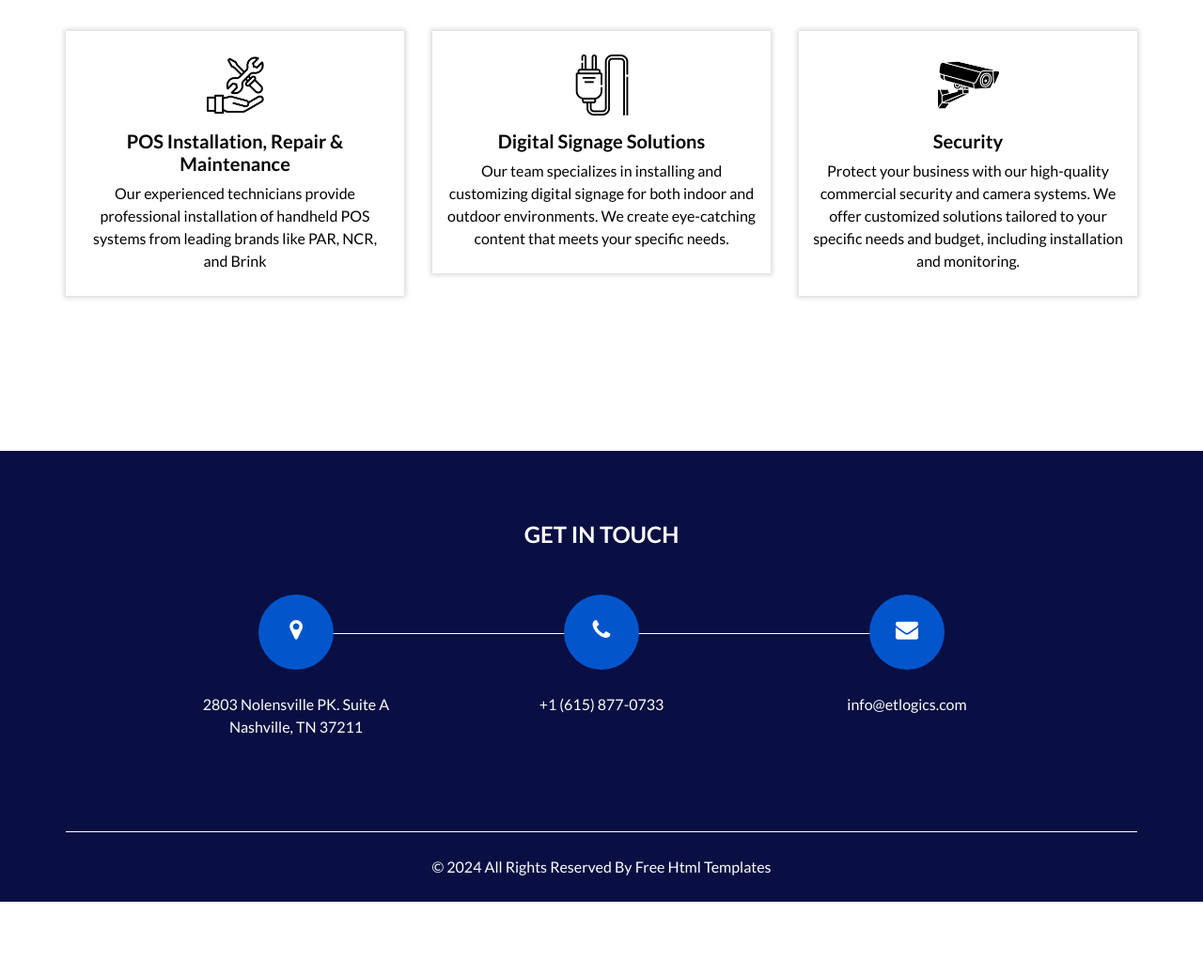
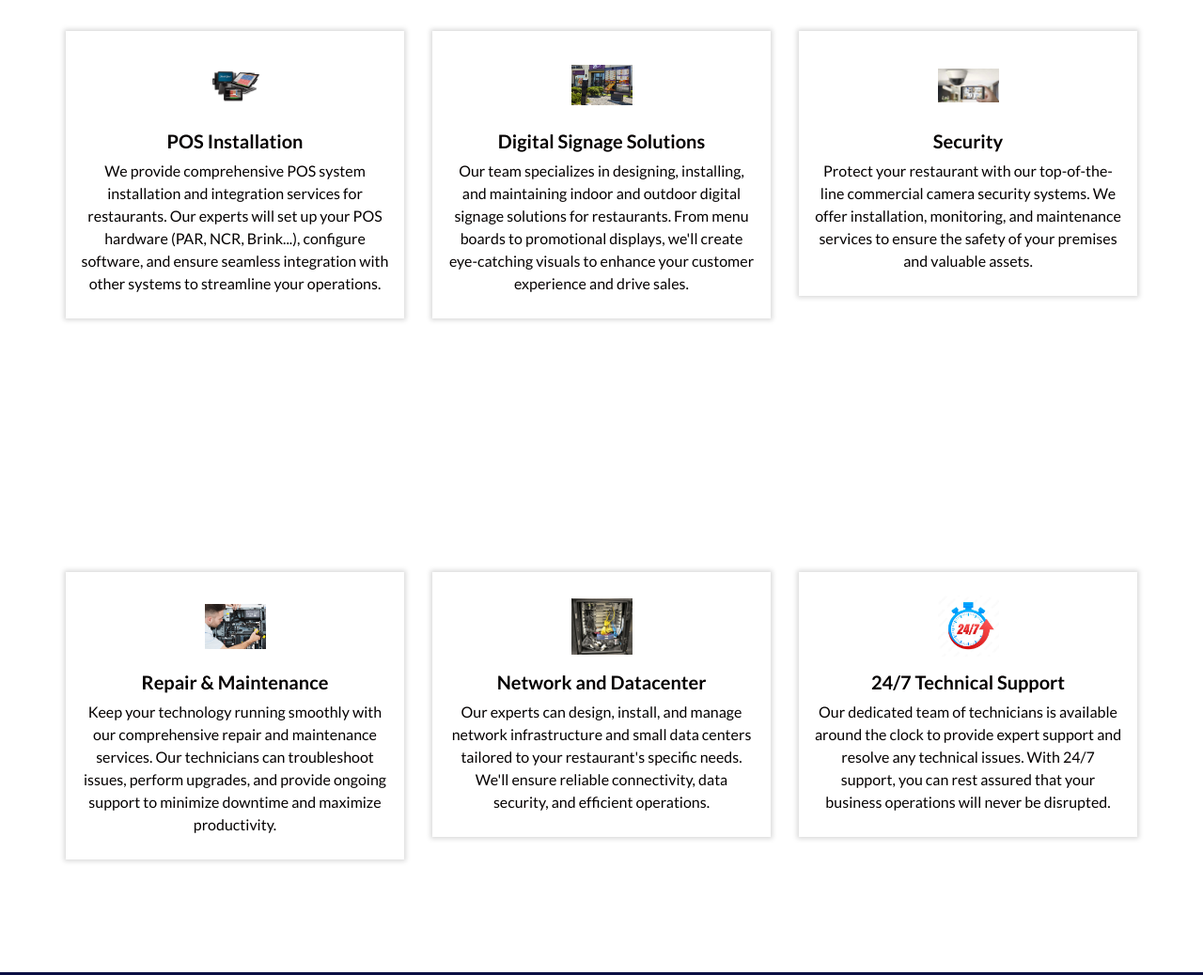
Before and after one commit to di14mehdi8/ETlogics-website, a plain HTML site: page service.html in a window 1280 px wide. Shown: the part 311-1349 px from the top of the page at 94% size. Before the commit the page ends 1271 px from the top, so only its background shows below. Drawn offline with nearby package versions, Linux system fonts and the light colour scheme; some packages are replaced by stand-ins of ours.

Commit message:
Uploading all code changes

```diff
--- a/service.html
+++ b/service.html
@@ -87,9 +87,8 @@
     <!-- end header section -->
   </div>
 
-  <!-- service section -->
 
-
+  <!-- service section 2 -->
     <section class="service_section layout_padding">
       <div class="container ">
         <div class="heading_container heading_center">
@@ -99,59 +98,117 @@
           <div class="col-sm-6 col-md-4 mx-auto">
             <div class="box ">
               <div class="img-box">
-                <img src="images/s1.png" alt="" />
+                <img src="images/pos-service.jpeg" alt="" />
               </div>
               <div class="detail-box">
                 <h5>
-                  POS Installation, Repair & Maintenance
+                  POS Installation
                 </h5>
                 <p>
-                  Our experienced technicians provide professional installation of handheld POS systems from leading brands like PAR, NCR, and Brink
-                </p>
+We provide comprehensive POS system installation and integration services for restaurants. Our experts will set up your POS hardware (PAR, NCR, Brink...), configure software, and ensure seamless integration with other systems to streamline your operations.                 </p>
               </div>
             </div>
           </div>
           <div class="col-sm-6 col-md-4 mx-auto">
             <div class="box ">
               <div class="img-box">
-                <img src="images/s2.png" alt="" />
+                <img src="images/outdoor-signage.jpeg" alt="" />
               </div>
               <div class="detail-box">
                 <h5>
                   Digital Signage Solutions
                 </h5>
                 <p>
-                  Our team specializes in installing and customizing digital signage for both indoor and outdoor environments. We create eye-catching content that meets your specific needs.
-                </p>
+Our team specializes in designing, installing, and maintaining indoor and outdoor digital signage solutions for restaurants. From menu boards to promotional displays, we'll create eye-catching visuals to enhance your customer experience and drive sales.
+</p>
               </div>
             </div>
           </div>
           <div class="col-sm-6 col-md-4 mx-auto">
             <div class="box ">
               <div class="img-box">
-                <img src="images/s4.png" alt="" />
+                <img src="images/security.jpeg" alt="" />
               </div>
               <div class="detail-box">
                 <h5>
                   Security
                 </h5>
                 <p>
-                  Protect your business with our high-quality commercial security and camera systems. We offer customized solutions tailored to your specific needs and budget, including installation and monitoring.
-                </p>
+Protect your restaurant with our top-of-the-line commercial camera security systems. We offer installation, monitoring, and maintenance services to ensure the safety of your premises and valuable assets.                </p>
               </div>
             </div>
           </div>
         </div>
-        <div class="btn-box">
-  <!--        <a href="">
+  <!--        <div class="btn-box">
+        <a href="">
             View More
           </a>
-        -->
+
         </div>
+  -->
       </div>
     </section>
 
-  <!-- end service section -->
+<!-- end service section 2 -->
+
+<!-- service section 1-->
+  <section class="service_section layout_padding">
+    <div class="container ">
+      <div class="row">
+        <div class="col-sm-6 col-md-4 mx-auto">
+          <div class="box ">
+            <div class="img-box">
+              <img src="images/repair-service.webp" alt="" />
+            </div>
+            <div class="detail-box">
+              <h5>
+                Repair & Maintenance
+              </h5>
+              <p>
+Keep your technology running smoothly with our comprehensive repair and maintenance services. Our technicians can troubleshoot issues, perform upgrades, and provide ongoing support to minimize downtime and maximize productivity.              </p>
+            </div>
+          </div>
+        </div>
+        <div class="col-sm-6 col-md-4 mx-auto">
+          <div class="box ">
+            <div class="img-box">
+              <img src="images/network-service.webp" alt="" />
+            </div>
+            <div class="detail-box">
+              <h5>
+                Network and Datacenter
+              </h5>
+              <p>
+Our experts can design, install, and manage network infrastructure and small data centers tailored to your restaurant's specific needs. We'll ensure reliable connectivity, data security, and efficient operations.              </p>
+            </div>
+          </div>
+        </div>
+        <div class="col-sm-6 col-md-4 mx-auto">
+          <div class="box ">
+            <div class="img-box">
+              <img src="images/247-service.jpg" alt="" />
+            </div>
+            <div class="detail-box">
+              <h5>
+                24/7 Technical Support
+              </h5>
+              <p>
+Our dedicated team of technicians is available around the clock to provide expert support and resolve any technical issues. With 24/7 support, you can rest assured that your business operations will never be disrupted.              </p>
+            </div>
+          </div>
+        </div>
+      </div>
+<!--        <div class="btn-box">
+      <a href="">
+          View More
+        </a>
+
+      </div>
+-->
+    </div>
+  </section>
+
+<!-- end service section 1 -->
 
   <!-- info section -->
   <section class="info_section ">
```
Also changed, not shown: contact.html (+6 -0 lines), index.html (+7 -2 lines).
